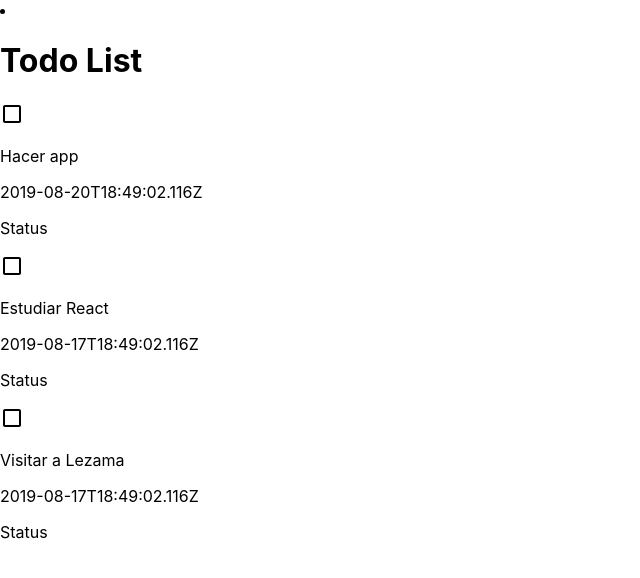
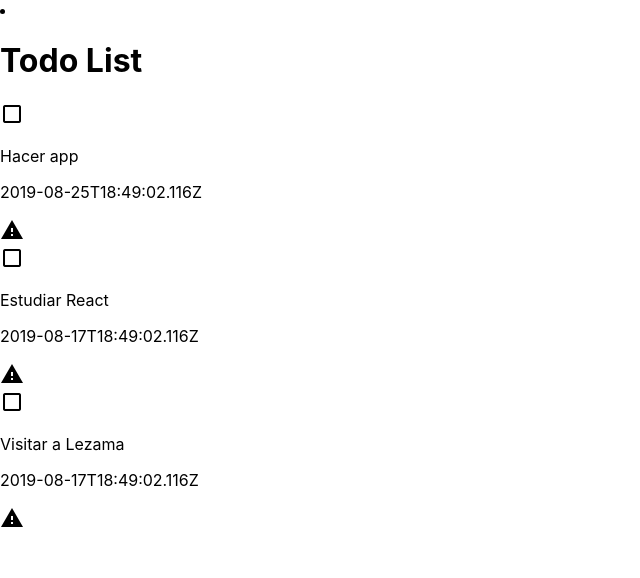
Before and after one commit to vrborjasm/todoList, a React (Create React App) app: page / in a window 1280 px wide. Shown: the top 578 px of the page, without its empty margins (0-640 px from the left). Built offline with nearby package versions, Linux system fonts and the light colour scheme.

Commit message:
feat: include changeStatus funcionality

```diff
--- a/src/App.js
+++ b/src/App.js
@@ -9,7 +9,7 @@ class App extends Component {
       "id": 1,
       "description": "Hacer app",
       "status": "pending",
-      "date": "2019-08-20T18:49:02.116Z"
+      "date": "2019-08-25T18:49:02.116Z"
     },
     {
       "id": 2,
--- a/src/components/Todo.js
+++ b/src/components/Todo.js
@@ -1,7 +1,15 @@
 import React from 'react';
 
+const changeStatus = ({ finished, date }) => {
+    if (finished) return 'done'
+    else if (date > Date.now()) return 'alarm'
+    return 'warning'
+  }
+
+
+
 const Todo = ({ todo, handleCheck }) => {
-
+    const status = changeStatus(todo)
   return (
     <div className="card mt-1 mb-1">
         <div className="card-body">
@@ -16,7 +24,7 @@ const Todo = ({ todo, handleCheck }) => {
                     <p>{todo.date}</p>
                 </div>
                 <div className="col-lg-2 my-auto text-center">
-                    <p>Status</p>
+                <i className="material-icons">{status}</i>
                 </div>
             </div>
         </div>
```
